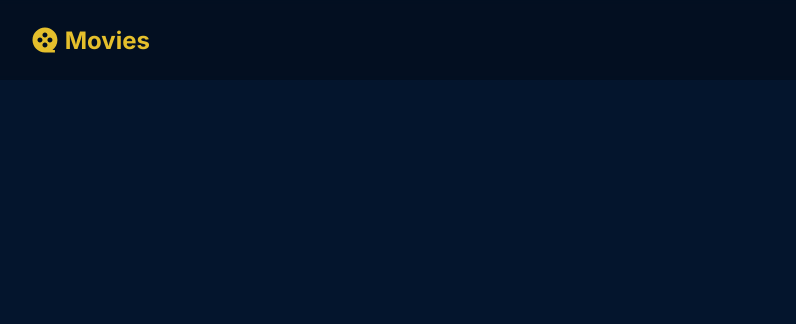
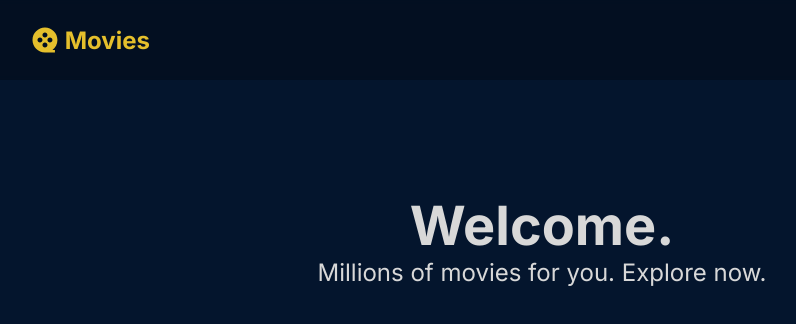
Before and after one commit to ValeskaLeandro/omens-frontend-test, a Next.js app: page / in a window 1280 px wide. Shown: the top 324 px of the page, without its empty margins (98-894 px from the left). Built offline with nearby package versions, Linux system fonts and the light colour scheme.

Commit message:
:sparkles: feat: Add main hero component.

```diff
--- a/src/app/components/Header/Header.tsx
+++ b/src/app/components/Header/Header.tsx
@@ -1,7 +1,9 @@
+// Styles
+import styles from './Header.module.css'
+
+// Utils
 import Link from 'next/link';
-import styles from './Header.module.css'
 import { RiMovie2Fill } from 'react-icons/ri';
-import { IoSearch } from 'react-icons/io5';
 
 const Header = () => {
   return(
--- /dev/null
+++ b/src/app/components/MainHero/MainHero.module.css
@@ -0,0 +1,29 @@
+.mainHero {
+  width: 80%;
+  min-height: 40vh;
+  margin-top: 5rem;
+  color: var(--ligth-gray);
+  display: flex;
+  flex-direction: column;
+  justify-content: center;
+  align-items: center;
+}
+
+.welcome {
+  font-size: 54px;
+}
+
+.description {
+  font-size: 24px;
+  font-weight: 400;
+  text-align: center;
+}
+
+@media (max-width: 500px) {
+  .welcome {
+    font-size: 48px;
+  }
+  .description {
+    font-size: 16px;
+  }
+}
--- /dev/null
+++ b/src/app/components/MainHero/MainHero.tsx
@@ -0,0 +1,17 @@
+// Styles
+import styles from './MainHero.module.css'
+
+// Components
+import SearchForm from '../SearchForm/SearchForm';
+
+const MainHero = () => {
+  return(
+    <div className={styles.mainHero}>
+      <h1 className={styles.welcome}>Welcome.</h1>
+      <h2 className={styles.description}>Millions of movies for you. Explore now.</h2>
+      <SearchForm />
+    </div>
+  )
+}
+
+export default MainHero;
--- /dev/null
+++ b/src/app/components/SearchForm/SearchForm.tsx
@@ -0,0 +1,10 @@
+// Styles
+import styles from './SearchForm.module.css'
+
+const SearchForm = () => {
+  return(
+    <div></div>
+  )
+}
+
+export default SearchForm;
--- a/src/app/page.module.css
+++ b/src/app/page.module.css
@@ -1,8 +1,6 @@
 .main {
   display: flex;
   flex-direction: column;
-  justify-content: center;
   align-items: center;
-  padding: 6rem;
   min-height: 100vh;
 }
--- a/src/app/page.tsx
+++ b/src/app/page.tsx
@@ -1,9 +1,13 @@
+// Styles
 import styles from "./page.module.css";
+
+// Components
+import MainHero from "./components/MainHero/MainHero";
 
 export default function Home() {
   return (
     <main className={styles.main}>
-
+      <MainHero />
     </main>
   );
 }
--- a/src/app/styles/globals.css
+++ b/src/app/styles/globals.css
@@ -19,19 +19,19 @@ a {
 }
 
 ::-webkit-scrollbar {
-  width: 10px;
+  width: 12px;
 }
 
 ::-webkit-scrollbar-track {
-  background-color: var(--black);
+  background-color: #e6e6e6;
 }
 
 ::-webkit-scrollbar-thumb {
   width: 100%;
-  background: var(--dark-blue);
+  background: var(--yellow);
   border-radius: 5px;
 }
 
 ::-webkit-scrollbar-thumb:hover {
-  background: var(--green);
+  background: var(--dark-blue);
 }
--- a/src/app/styles/variables.css
+++ b/src/app/styles/variables.css
@@ -5,4 +5,5 @@
   --black: #171712;
   --yellow: #e5bf2c;
   --dark-gray: #4b4b4b;
+  --ligth-gray: #d8d8d8;
 }
```
Also changed, not shown: src/app/components/SearchForm/SearchForm.module.css (added).
